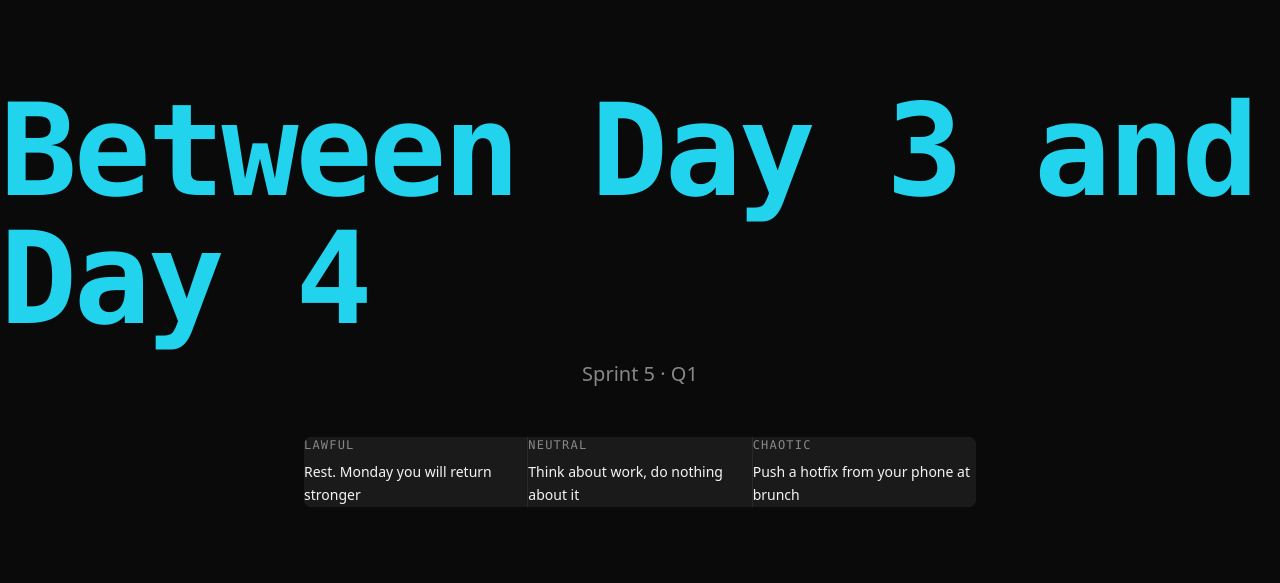
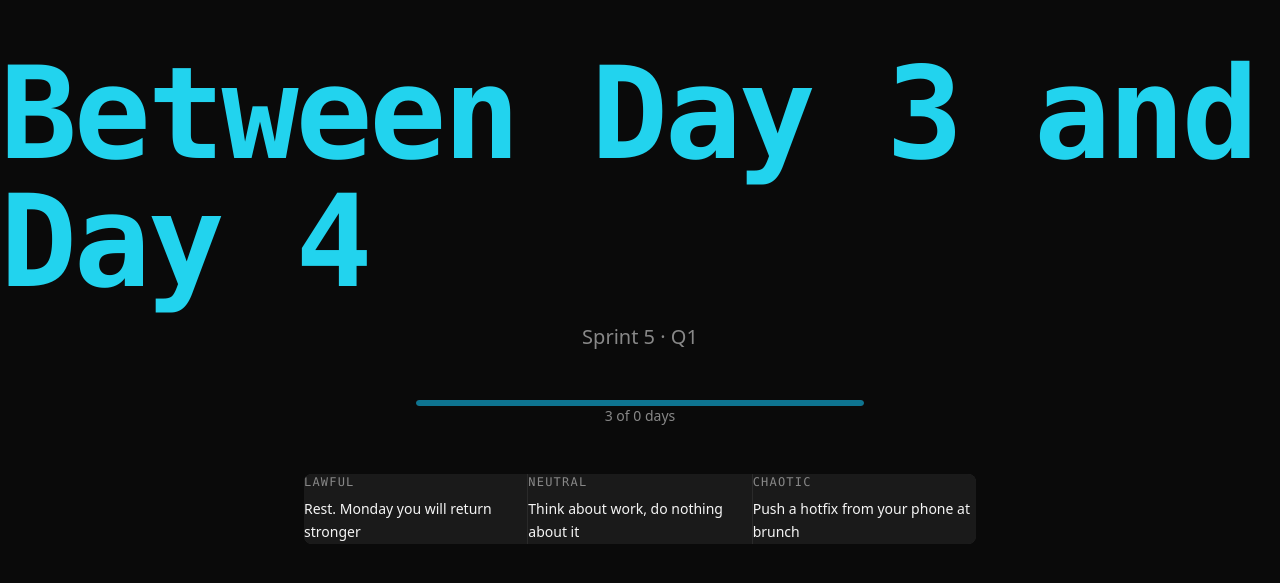
Before and after one commit to sacortesh/project-tell-me-the-sprint-day, a Next.js app: page / in a window 1280 px wide. Shown: the part 103-686 px from the top of the page. Built offline with nearby package versions, Linux system fonts and the light colour scheme.

Commit message:
feat(ui): add sprint progress bar component [phase-2.4]

```diff
--- a/src/app/page.tsx
+++ b/src/app/page.tsx
@@ -3,6 +3,7 @@ import { DEFAULT_CONFIG } from "@/lib/sprint-config";
 import { getTips } from "@/lib/sprint-tips";
 import SprintDayHero from "@/components/SprintDayHero";
 import SprintAlignmentBox from "@/components/SprintAlignmentBox";
+import SprintProgress from "@/components/SprintProgress";
 
 export const dynamic = "force-dynamic";
 export const revalidate = 3600;
@@ -14,6 +15,7 @@ export default function Home() {
   return (
     <div className="flex flex-col items-center gap-12">
       <SprintDayHero info={info} />
+      <SprintProgress info={info} />
       <SprintAlignmentBox tips={tips} />
     </div>
   );
--- /dev/null
+++ b/src/components/SprintProgress.tsx
@@ -0,0 +1,27 @@
+import type { SprintInfo } from "@/lib/sprint-config";
+
+export default function SprintProgress({ info }: { info: SprintInfo }) {
+  if (info.isBufferWeek) {
+    return null;
+  }
+
+  const day = info.isWeekend
+    ? info.weekendContext?.lastWorkDay ?? 0
+    : info.dayInSprint;
+
+  const percentage = Math.round((day / info.totalSprintDays) * 100);
+
+  return (
+    <div className="w-full max-w-md">
+      <div className="h-1.5 w-full rounded-full bg-surface overflow-hidden">
+        <div
+          className="h-full rounded-full bg-accent-dim transition-all duration-300"
+          style={{ width: `${percentage}%` }}
+        />
+      </div>
+      <p className="mt-2 text-center text-sm text-text-muted">
+        {day} of {info.totalSprintDays} days
+      </p>
+    </div>
+  );
+}
```
